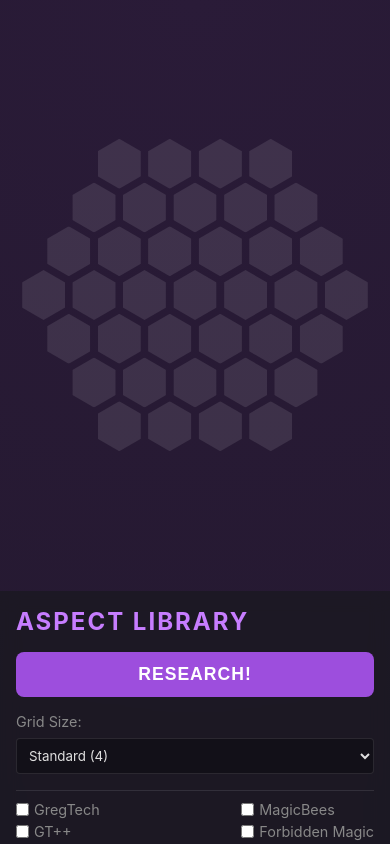
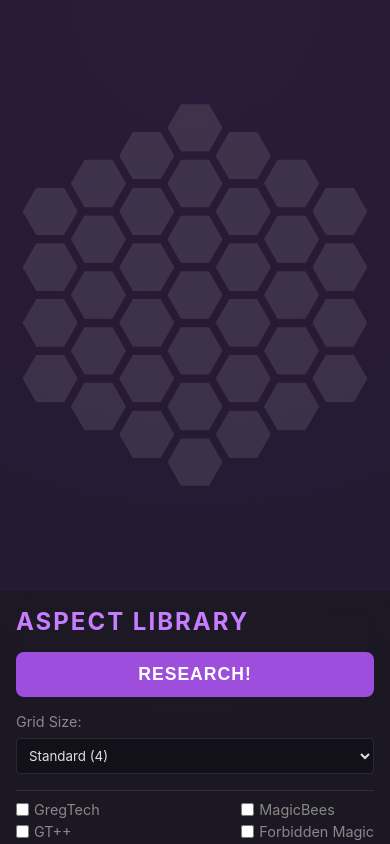
Before and after one commit to exaltedo2/ThaumcraftResearcher, a website built with Vite: page index.html in a window 390 px wide. Shown: the top 844 px of the page. Built offline with nearby package versions, Linux system fonts and the light colour scheme.

Commit message:
Match hex orientation to Thaumcraft's real research grid (flat-top)
The grid rendered pointy-top hexagons (point at top/bottom); real
Thaumcraft 4's research table uses flat-top hexagons (flat edge at
top/bottom, point left/right), per side-by-side comparison with an
in-game screenshot. Swap the clip-path polygon and the axial-to-pixel
math (width/height swap, and the standard flat-top formulas) to
match.

Verified on desktop and an emulated mobile viewport: hexes render
flat-top, the auto-scale-to-fit and tap-to-place flow both still
work correctly with the new dimensions.

```diff
--- a/src/styles/grid.css
+++ b/src/styles/grid.css
@@ -19,7 +19,7 @@
 
 .hex {
   position: absolute;
-  clip-path: polygon(50% 0%, 100% 25%, 100% 75%, 50% 100%, 0% 75%, 0% 25%);
+  clip-path: polygon(25% 0%, 75% 0%, 100% 50%, 75% 100%, 25% 100%, 0% 50%);
   display: flex;
   align-items: center;
   justify-content: center;
@@ -33,7 +33,7 @@
 .hex-inner {
   width: 90%;
   height: 90%;
-  clip-path: polygon(50% 0%, 100% 25%, 100% 75%, 50% 100%, 0% 75%, 0% 25%);
+  clip-path: polygon(25% 0%, 75% 0%, 100% 50%, 75% 100%, 25% 100%, 0% 50%);
   display: flex;
   align-items: center;
   justify-content: center;
--- a/src/ui/gridRenderer.js
+++ b/src/ui/gridRenderer.js
@@ -19,9 +19,9 @@ export class GridRenderer {
 
         const hexes = this.grid.getAllHexes();
 
-        // Calculate board dimensions
-        const width = Math.sqrt(3) * this.hexSize;
-        const height = 2 * this.hexSize;
+        // Calculate board dimensions (flat-top hexagons, matching Thaumcraft's own research grid)
+        const width = 2 * this.hexSize;
+        const height = Math.sqrt(3) * this.hexSize;
 
         let minX = Infinity, maxX = -Infinity, minY = Infinity, maxY = -Infinity;
 
@@ -31,9 +31,9 @@ export class GridRenderer {
             hexEl.dataset.q = hexData.q;
             hexEl.dataset.r = hexData.r;
 
-            // Axial to pixel coords (Pointy top)
-            const x = width * (hexData.q + hexData.r / 2) * this.spacing;
-            const y = height * (3/4 * hexData.r) * this.spacing;
+            // Axial to pixel coords (Flat top)
+            const x = width * (3/4 * hexData.q) * this.spacing;
+            const y = height * (hexData.q / 2 + hexData.r) * this.spacing;
 
             minX = Math.min(minX, x - width / 2);
             maxX = Math.max(maxX, x + width / 2);
```
